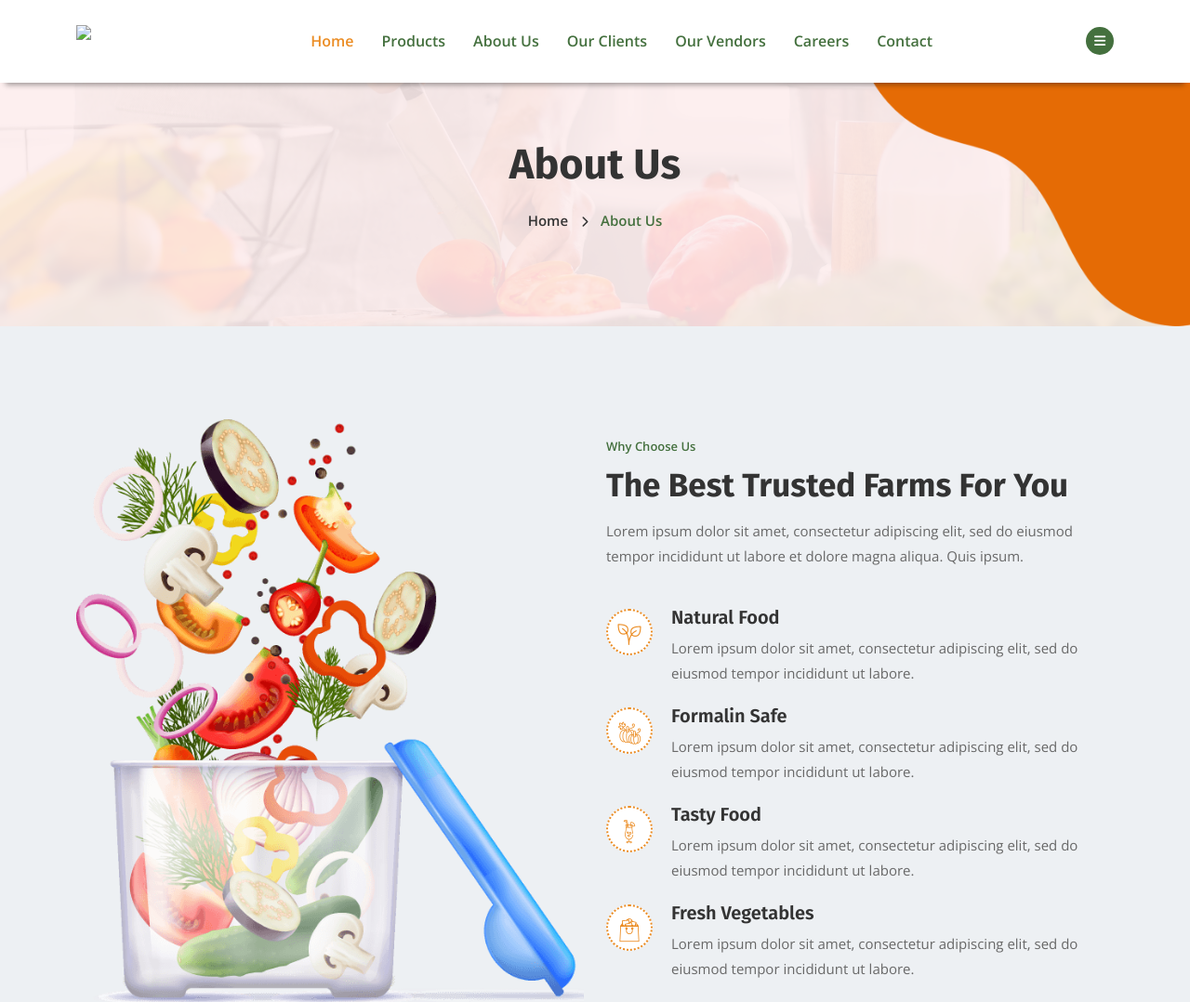
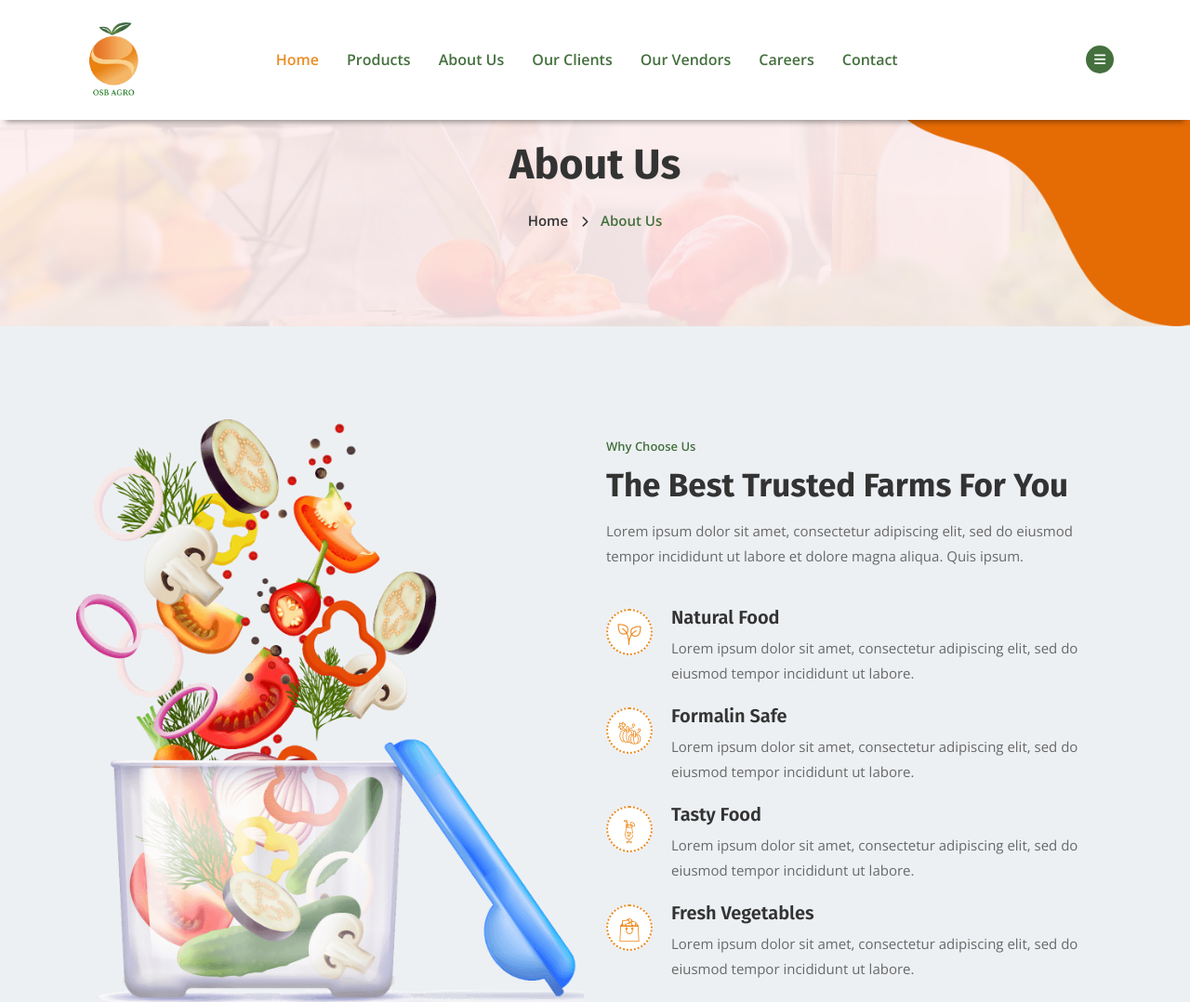
Before and after one commit to binchin/org-farm, a plain HTML site: page about.html in a window 1280 px wide. Shown: the top 1078 px of the page at 93% size. Drawn offline with nearby package versions, Linux system fonts and the light colour scheme.

Commit message:
fix:logo

```diff
--- a/about.html
+++ b/about.html
@@ -49,7 +49,7 @@
           <a href="index.html" class="logo">
             <img
               width="80"
-              src="assets/img/osb-agro-logo.png"
+              src="assets/img/obs-agro-logo.png"
               alt="OSB Agro Logo"
             />
           </a>
@@ -62,7 +62,7 @@
               <a class="navbar-brand" href="index.html">
                 <img
                   width="80"
-                  src="assets/img/osb-agro-logo.png"
+                  src="assets/img/obs-agro-logo.png"
                   alt="OSB Agro Logo"
                 />
               </a>
@@ -166,7 +166,7 @@
                 <a href="index.html">
                   <img
                     height="50"
-                    src="assets/img/osb-agro-logo.png"
+                    src="assets/img/obs-agro-logo.png"
                     alt="Logo"
                   />
                 </a>
@@ -965,7 +965,7 @@
               <a href="index.html">
                 <img
                   width="200"
-                  src="assets/img/osb-agro-logo.png"
+                  src="assets/img/obs-agro-logo.png"
                   alt="osb-agro-Logo"
                 />
               </a>
```
Also changed, not shown: contact.html (+4 -4 lines), index.html (+1 -1 lines), products.html (+4 -4 lines), quotation-enquiry.html (+4 -4 lines), submit-job-application.html (+4 -4 lines), vendors.html (+4 -4 lines), work-with-us.html (+4 -4 lines).
